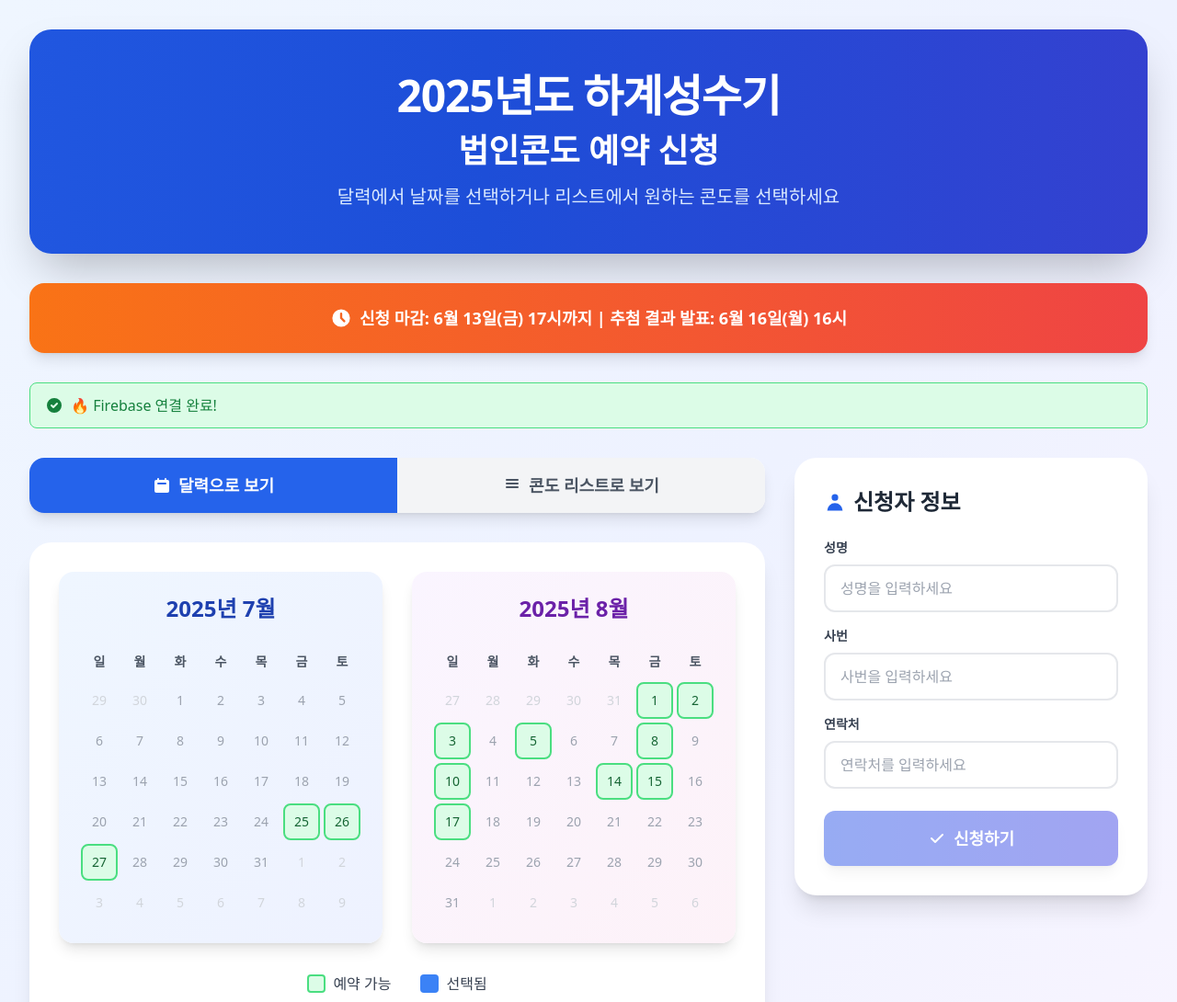
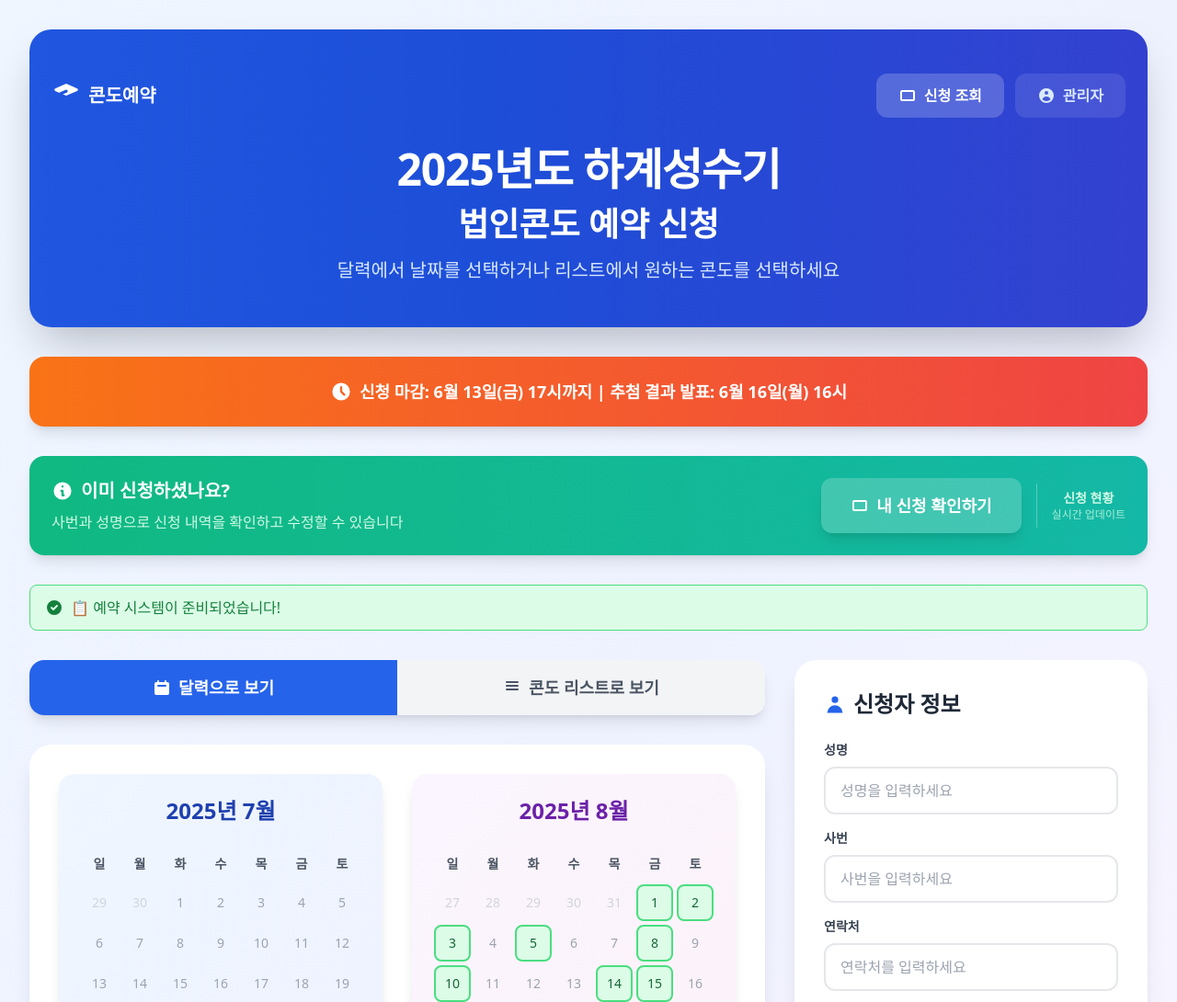
Before and after one commit to HYUNFLIX/condo-reservation-system, a website: page index.html in a window 1280 px wide. Shown: the top 1090 px of the page at 92% size. Drawn offline with nearby package versions, Linux system fonts and the light colour scheme.

Commit message:
Update index.html

```diff
--- a/index.html
+++ b/index.html
@@ -257,10 +257,39 @@
     <div class="min-h-screen p-4 lg:p-8">
         <div class="max-w-7xl mx-auto">
 <!-- Header -->
-            <div class="bg-gradient-to-r from-blue-600 via-blue-700 to-indigo-700 rounded-3xl shadow-2xl text-white text-center py-12 px-6 mb-8">
+<div class="bg-gradient-to-r from-blue-600 via-blue-700 to-indigo-700 rounded-3xl shadow-2xl text-white py-12 px-6 mb-8">
+    <!-- 상단 네비게이션 -->
+    <div class="flex flex-col sm:flex-row justify-between items-center mb-8 gap-4">
+        <div class="flex items-center justify-center sm:justify-start gap-2">
+            <svg class="w-8 h-8" fill="currentColor" viewBox="0 0 20 20">
+                <path d="M10.394 2.08a1 1 0 00-.788 0l-7 3a1 1 0 000 1.84L5.25 8.051a.999.999 0 01.356-.257l4-1.714a1 1 0 11.788 1.84L7.667 9.088l1.94.831a1 1 0 00.787 0l7-3a1 1 0 000-1.84l-7-3z"/>
+            </svg>
+            <span class="text-xl font-bold">콘도예약</span>
+        </div>
+        <div class="flex flex-col sm:flex-row gap-3 w-full sm:w-auto">
+            <a href="my-application.html"
+               class="bg-white bg-opacity-20 hover:bg-opacity-30 px-6 py-3 rounded-xl font-semibold transition-all duration-300 transform hover:-translate-y-1 flex items-center justify-center gap-2 text-center">
+                <svg class="w-5 h-5" fill="currentColor" viewBox="0 0 20 20">
+                    <path fill-rule="evenodd" d="M4 4a2 2 0 00-2 2v8a2 2 0 002 2h12a2 2 0 002-2V6a2 2 0 00-2-2H4zm0 2h12v8H4V6z" clip-rule="evenodd"/>
+                </svg>
+                신청 조회
+            </a>
+            <a href="admin.html"
+               class="bg-white bg-opacity-10 hover:bg-opacity-20 px-6 py-3 rounded-xl font-semibold transition-all duration-300 flex items-center justify-center gap-2 text-blue-100 text-center">
+                <svg class="w-5 h-5" fill="currentColor" viewBox="0 0 20 20">
+                    <path fill-rule="evenodd" d="M18 10a8 8 0 11-16 0 8 8 0 0116 0zm-6-3a2 2 0 11-4 0 2 2 0 014 0zm-2 4a5 5 0 00-4.546 2.916A5.986 5.986 0 0010 16a5.986 5.986 0 004.546-2.084A5 5 0 0010 11z" clip-rule="evenodd"/>
+                </svg>
+                관리자
+            </a>
+        </div>
+    </div>
+
+    <!-- 메인 타이틀 -->
+    <div class="text-center">
         <h1 class="text-4xl lg:text-5xl font-bold mb-4 tracking-tight">2025년도 하계성수기</h1>
         <h2 class="text-3xl lg:text-4xl font-bold mb-4">법인콘도 예약 신청</h2>
         <p class="text-xl text-blue-100 max-w-2xl mx-auto">달력에서 날짜를 선택하거나 리스트에서 원하는 콘도를 선택하세요</p>
+    </div>
 </div>
 
             <!-- Deadline Notice -->
@@ -272,6 +301,34 @@
                     <span>신청 마감: 6월 13일(금) 17시까지 | 추첨 결과 발표: 6월 16일(월) 16시</span>
                 </div>
             </div>
+<!-- Quick Access Section -->
+<div class="bg-gradient-to-r from-emerald-500 to-teal-500 text-white rounded-2xl shadow-lg p-6 mb-8">
+    <div class="flex flex-col lg:flex-row items-center justify-between gap-6">
+        <div class="text-center lg:text-left flex-1">
+            <h3 class="text-xl font-bold mb-2 flex items-center justify-center lg:justify-start gap-2">
+                <svg class="w-6 h-6" fill="currentColor" viewBox="0 0 20 20">
+                    <path fill-rule="evenodd" d="M18 10a8 8 0 11-16 0 8 8 0 0116 0zm-7-4a1 1 0 11-2 0 1 1 0 012 0zM9 9a1 1 0 000 2v3a1 1 0 001 1h1a1 1 0 100-2v-3a1 1 0 00-1-1H9z" clip-rule="evenodd"/>
+                </svg>
+                이미 신청하셨나요?
+            </h3>
+            <p class="text-emerald-100 text-sm sm:text-base">사번과 성명으로 신청 내역을 확인하고 수정할 수 있습니다</p>
+        </div>
+        <div class="flex flex-col sm:flex-row items-center gap-4 lg:flex-shrink-0">
+            <a href="my-application.html"
+               class="w-full sm:w-auto bg-white bg-opacity-20 hover:bg-opacity-30 px-8 py-4 rounded-xl font-bold text-lg transition-all duration-300 transform hover:-translate-y-1 flex items-center justify-center gap-2 whitespace-nowrap shadow-lg">
+                <svg class="w-5 h-5" fill="currentColor" viewBox="0 0 20 20">
+                    <path fill-rule="evenodd" d="M4 4a2 2 0 00-2 2v8a2 2 0 002 2h12a2 2 0 002-2V6a2 2 0 00-2-2H4zm0 2h12v8H4V6z" clip-rule="evenodd"/>
+                </svg>
+                내 신청 확인하기
+            </a>
+            <div class="hidden lg:block w-px bg-white bg-opacity-30 h-12"></div>
+            <div class="text-center text-emerald-100 text-sm">
+                <div class="font-semibold">신청 현황</div>
+                <div class="text-xs opacity-80">실시간 업데이트</div>
+            </div>
+        </div>
+    </div>
+</div>
 
             <!-- Firebase 연결 상태 표시 -->
             <div id="firebase-status" class="hidden bg-green-100 border border-green-400 text-green-700 px-4 py-3 rounded-lg mb-8">
@@ -279,7 +336,7 @@
                     <svg class="w-5 h-5" fill="currentColor" viewBox="0 0 20 20">
                         <path fill-rule="evenodd" d="M10 18a8 8 0 100-16 8 8 0 000 16zm3.707-9.293a1 1 0 00-1.414-1.414L9 10.586 7.707 9.293a1 1 0 00-1.414 1.414l2 2a1 1 0 001.414 0l4-4z" clip-rule="evenodd"/>
                     </svg>
-                    <span class="font-medium">🔥 Firebase 연결 완료!</span>
+                    <span class="font-medium">📋 예약 시스템이 준비되었습니다!</span>
                 </div>
             </div>
 
@@ -394,11 +451,27 @@
                     <div class="bg-white rounded-3xl shadow-xl p-8">
 <!-- Success Message -->
 <div id="success-message" class="hidden bg-gradient-to-r from-green-500 to-emerald-500 text-white p-4 rounded-xl mb-6 shadow-lg">
-                            <div class="flex items-center gap-2">
+    <div class="flex items-center gap-2 mb-3">
         <svg class="w-6 h-6" fill="currentColor" viewBox="0 0 20 20">
             <path fill-rule="evenodd" d="M10 18a8 8 0 100-16 8 8 0 000 16zm3.707-9.293a1 1 0 00-1.414-1.414L9 10.586 7.707 9.293a1 1 0 00-1.414 1.414l2 2a1 1 0 001.414 0l4-4z" clip-rule="evenodd"/>
         </svg>
         <span class="font-semibold">신청이 완료되었습니다! 추첨 결과는 6월 16일(월) 16시에 발표됩니다.</span>
+    </div>
+    <div class="flex flex-col sm:flex-row gap-3 mt-4">
+        <a href="my-application.html"
+           class="flex-1 bg-white bg-opacity-20 hover:bg-opacity-30 px-4 py-2 rounded-lg font-semibold text-center transition-all duration-300 flex items-center justify-center gap-2">
+            <svg class="w-4 h-4" fill="currentColor" viewBox="0 0 20 20">
+                <path fill-rule="evenodd" d="M4 4a2 2 0 00-2 2v8a2 2 0 002 2h12a2 2 0 002-2V6a2 2 0 00-2-2H4zm0 2h12v8H4V6z" clip-rule="evenodd"/>
+            </svg>
+            신청 내역 확인
+        </a>
+        <button onclick="location.reload()"
+                class="flex-1 bg-white bg-opacity-10 hover:bg-opacity-20 px-4 py-2 rounded-lg font-semibold text-center transition-all duration-300 flex items-center justify-center gap-2">
+            <svg class="w-4 h-4" fill="currentColor" viewBox="0 0 20 20">
+                <path fill-rule="evenodd" d="M10 5a1 1 0 011 1v3h3a1 1 0 110 2h-3v3a1 1 0 11-2 0v-3H6a1 1 0 110-2h3V6a1 1 0 011-1z" clip-rule="evenodd"/>
+            </svg>
+            추가 신청
+        </button>
     </div>
 </div>
 
```
Lines whose indentation alone changed are shown as unchanged.
